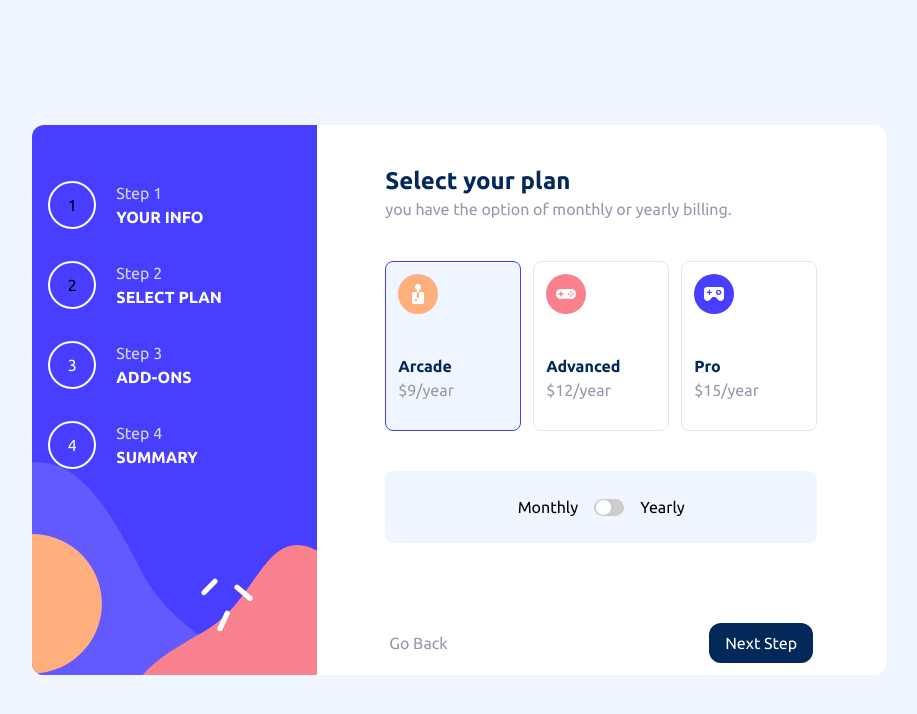
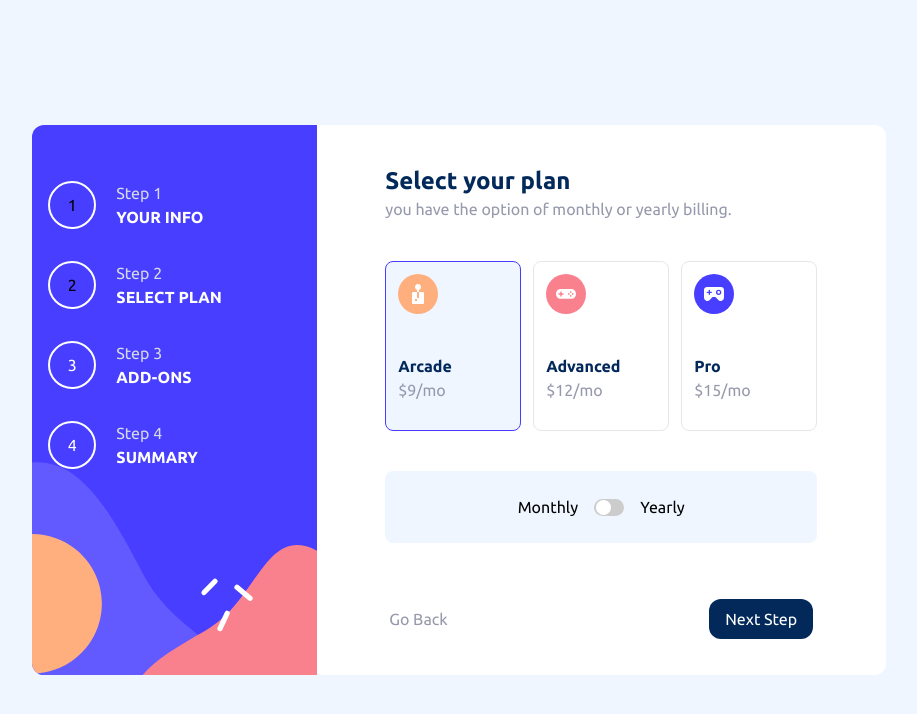
Before and after one commit to JohnAssebe/Multi-step-form, a React app: page / in a window 1280 px wide. Both pictures are taken after typing "Sample", "name@example.com", "5551234" into the empty fields and a click on the button "Next Step". Shown: the top 714 px of the page, without its empty margins (181-1098 px from the left). Built offline with nearby package versions, Linux system fonts and the light colour scheme; the HTML template or start-up script is replaced by a standard one.

Commit message:
fix(yearly plans): step2 yearly plan selection change the next step addons prices :sparkles:

```diff
--- a/src/components/step2Form.jsx
+++ b/src/components/step2Form.jsx
@@ -8,6 +8,7 @@ const SecondStepForm = ({ updateFormData, nextStep, previousStep }) => {
   const [toggle, setToggle] = useState(false);
   const updateToggle = () => setToggle((visible) => !visible);
   const [plan, setPlan] = useState("arcade");
+
   const handleSubmit = () => {
     updateFormData({
       plan: plan,
@@ -33,7 +34,10 @@ const SecondStepForm = ({ updateFormData, nextStep, previousStep }) => {
             <img src={ArcadeImage} alt="arcade" />
             <div className="py-4">
               <h4 className="font-bold text-Marineblue">Arcade</h4>
-              <p className="text-Coolgray">$9/year</p>
+              <p className="text-Coolgray">{toggle ? "$90/year" : "$9/mo"}</p>
+              {toggle && (
+                <p className="text-sm text-Marineblue">2 months free</p>
+              )}
             </div>
           </div>
 
@@ -45,7 +49,10 @@ const SecondStepForm = ({ updateFormData, nextStep, previousStep }) => {
             <img src={AdvancedImage} alt="advanced" />
             <div className="py-4">
               <h4 className="font-bold text-Marineblue">Advanced</h4>
-              <p className="text-Coolgray">$12/year</p>
+              <p className="text-Coolgray">{toggle ? "$120/year" : "$12/mo"}</p>
+              {toggle && (
+                <p className="text-sm text-Marineblue">2 months free</p>
+              )}
             </div>
           </div>
 
@@ -58,7 +65,10 @@ const SecondStepForm = ({ updateFormData, nextStep, previousStep }) => {
             <img src={ProImage} alt="pro" />
             <div className="py-4">
               <h4 className="font-bold text-Marineblue">Pro</h4>
-              <p className="text-Coolgray">$15/year</p>
+              <p className="text-Coolgray">{toggle ? "$150/year" : "$15/mo"}</p>
+              {toggle && (
+                <p className="text-sm text-Marineblue">2 months free</p>
+              )}
             </div>
           </div>
         </div>
@@ -70,7 +80,7 @@ const SecondStepForm = ({ updateFormData, nextStep, previousStep }) => {
           </label>
           <p>Yearly</p>
         </div>
-        <div className="flex items-center justify-between w-full px-1 mt-20">
+        <div className="flex items-center justify-between w-full px-1 mt-14">
           <button
             className="text-md text-Coolgray"
             onClick={(e) => previousStep(e)}
--- a/src/components/step3Form.jsx
+++ b/src/components/step3Form.jsx
@@ -1,6 +1,11 @@
 /*eslint-disable*/
 import { useState } from "react";
-const ThirdStepForm = ({ updateFormData, nextStep, previousStep }) => {
+const ThirdStepForm = ({
+  formData,
+  updateFormData,
+  nextStep,
+  previousStep,
+}) => {
   const [selected, setSelected] = useState([]);
   const updateSelected = (term) =>
     !selected.includes(term)
@@ -58,7 +63,9 @@ const ThirdStepForm = ({ updateFormData, nextStep, previousStep }) => {
                 </p>
               </div>
             </div>
-            <p className="text-Purplishblue">+$1/mo</p>
+            <p className="text-Purplishblue">
+              {formData?.plantime == "yearly" ? "$10/yr" : "+$1/mo"}
+            </p>
           </div>
 
           <div
@@ -97,7 +104,10 @@ const ThirdStepForm = ({ updateFormData, nextStep, previousStep }) => {
                 <p className="text-sm text-Coolgray">Extra 1TB of cloud save</p>
               </div>
             </div>
-            <p className="text-Purplishblue">+$2/mo</p>
+            <p className="text-Purplishblue">
+              {" "}
+              {formData?.plantime == "yearly" ? "$20/yr" : "+$2/mo"}
+            </p>
           </div>
 
           <div
@@ -138,7 +148,10 @@ const ThirdStepForm = ({ updateFormData, nextStep, previousStep }) => {
                 </p>
               </div>
             </div>
-            <p className="text-Purplishblue">+$2/mo</p>
+            <p className="text-Purplishblue">
+              {" "}
+              {formData?.plantime == "yearly" ? "$20/yr" : "+$2/mo"}
+            </p>
           </div>
 
           <div className="flex items-center justify-between w-full px-1 mt-20">
--- a/src/components/step4Form.jsx
+++ b/src/components/step4Form.jsx
@@ -23,7 +23,10 @@ const FourthStepForm = ({ changeStep, formData, previousStep }) => {
             <p className="font-bold text-Marineblue">$9/mo</p>
           </div>
           {formData.addOns.map((addon, _) => (
-            <div className="flex items-center justify-between w-full px-3 py-2">
+            <div
+              className="flex items-center justify-between w-full px-3 py-2"
+              key={_}
+            >
               <p className="text-Coolgray">{addon}</p>
               <p className="text-Marineblue">
                 {addon == "online service" ? "+$1/mo" : "+$2/mo"}
--- a/src/view/form.jsx
+++ b/src/view/form.jsx
@@ -41,6 +41,7 @@ const Form = () => {
           )}
           {step == 3 && (
             <ThirdStepForm
+              formData={formData}
               updateFormData={updateFormData}
               nextStep={nextStep}
               previousStep={previousStep}
```
